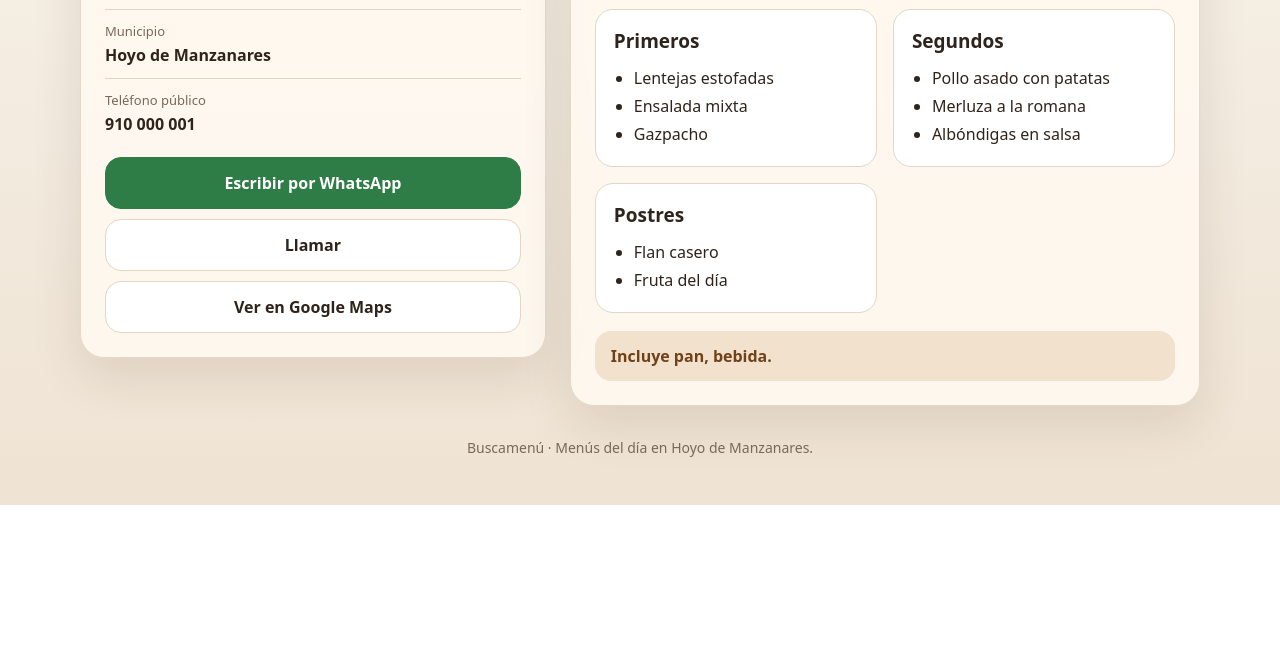
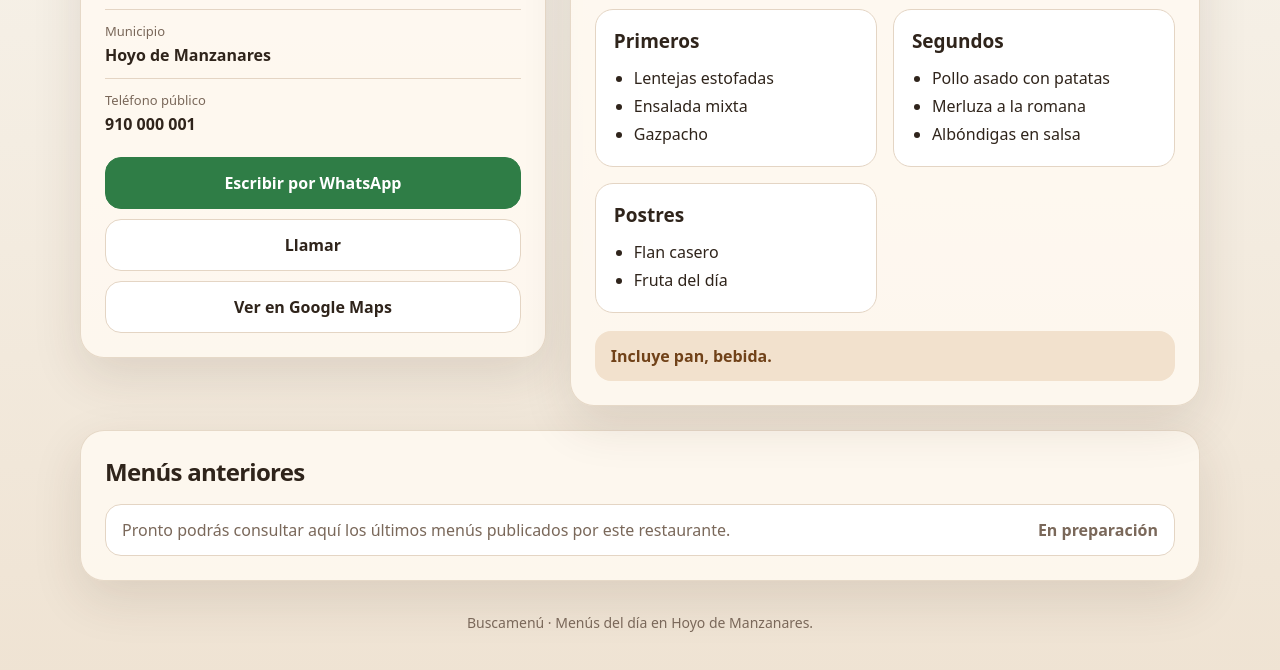
Before and after one commit to Buscamenu/Buscamenu, a website: page restaurantes/casa-pepe-demo/index.html in a window 1280 px wide. Shown: the part 692-1362 px from the top of the page. Before the commit the page ends 1197 px from the top, so only its background shows below. Drawn offline with Linux system fonts and the light colour scheme.

Commit message:
Actualizar ficha Casa Pepe demo

```diff
--- a/restaurantes/casa-pepe-demo/index.html
+++ b/restaurantes/casa-pepe-demo/index.html
@@ -508,6 +508,17 @@
       </article>
     </section>
 
+    <section class="history-card">
+      <h2>Menús anteriores</h2>
+
+      <div class="history-items">
+        <div class="history-item">
+          <span>Pronto podrás consultar aquí los últimos menús publicados por este restaurante.</span>
+          <strong>En preparación</strong>
+        </div>
+      </div>
+    </section>
+
     <footer>
       Buscamenú · Menús del día en Hoyo de Manzanares.
     </footer>
```
